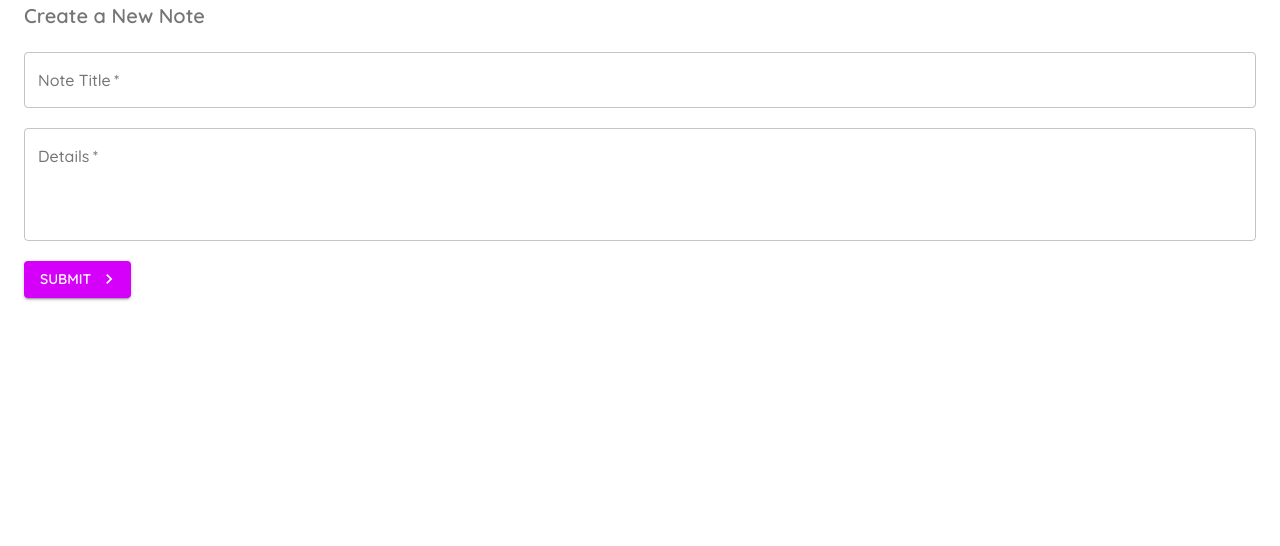
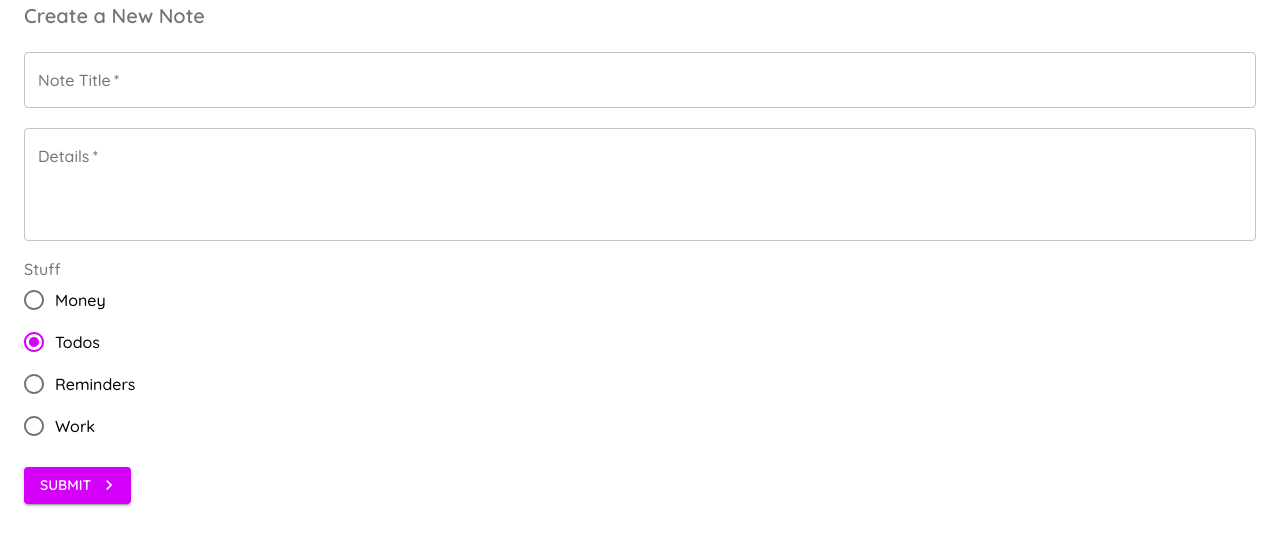
Before and after one commit to ericgross83/netninja-material-ui-tutorial, a React (Create React App) app: page /create in a window 1280 px wide. Shown: the top 546 px of the page. Built offline with nearby package versions, Linux system fonts and the light colour scheme.

Commit message:
Lesson code

```diff
--- a/src/pages/Create.js
+++ b/src/pages/Create.js
@@ -3,13 +3,11 @@
 import Button from '@material-ui/core/Button'
 import Container from '@material-ui/core/Container'
 import KeyboardArrowRightIcon from '@material-ui/icons/KeyboardArrowRight'
-import {makeStyles, TextField} from '@material-ui/core'
+import {FormControl, FormControlLabel, FormLabel, makeStyles, Radio, RadioGroup, TextField} from '@material-ui/core'
 
 const useStyles = makeStyles({
     field: {
-        marginBottom: 20,
-        marginTop: 20,
-        display: "block"
+        marginBottom: 20, marginTop: 20, display: "block"
     }
 })
 
@@ -20,27 +18,27 @@
     const [details, setDetails] = useState('')
     const [titleError, setTitleError] = useState(false)
     const [detailsError, setDetailsError] = useState(false)
+    const [category, setCategory] = useState('todos')
 
     const handleSubmit = (e) => {
         setTitleError(false)
         setDetailsError(false)
 
-        if(title === '') {
+        if (title === '') {
             setTitleError(true)
         }
 
-        if(details === '') {
+        if (details === '') {
             setDetailsError(true)
         }
 
         e.preventDefault()
-        if (title && details) {
-            console.log(title, details)
+        if (title && details ) {
+            console.log(title, details, category)
         }
     }
 
-    return (
-        <Container size="sm">
+    return (<Container size="sm">
         <Typography
             className={classes.title}
             variant="h6"
@@ -74,6 +72,17 @@
                 required
                 error={detailsError}
             />
+
+            <FormControl className={classes.field}>
+                <FormLabel>Stuff</FormLabel>
+            <RadioGroup value={category} onChange={(e) => setCategory(e.target.value)}>
+                <FormControlLabel control={<Radio/>} label={"Money"} value={'money'}/>
+                <FormControlLabel control={<Radio/>} label={"Todos"} value={'todos'}/>
+                <FormControlLabel control={<Radio/>} label={"Reminders"} value={'reminders'}/>
+                <FormControlLabel control={<Radio/>} label={"Work"} value={'work'}/>
+            </RadioGroup>
+            </FormControl>
+
             <Button
                 type="submit"
                 color="secondary"
@@ -84,7 +93,5 @@
         </form>
 
 
-
-        </Container>
-    )
+    </Container>)
 }
```
Lines whose indentation alone changed are shown as unchanged.
